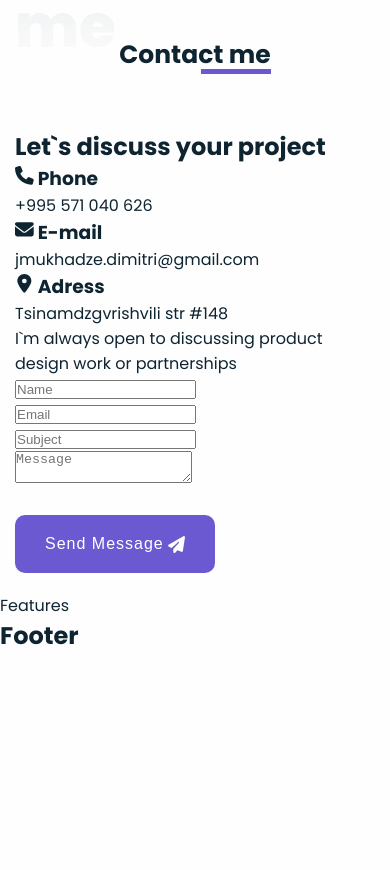
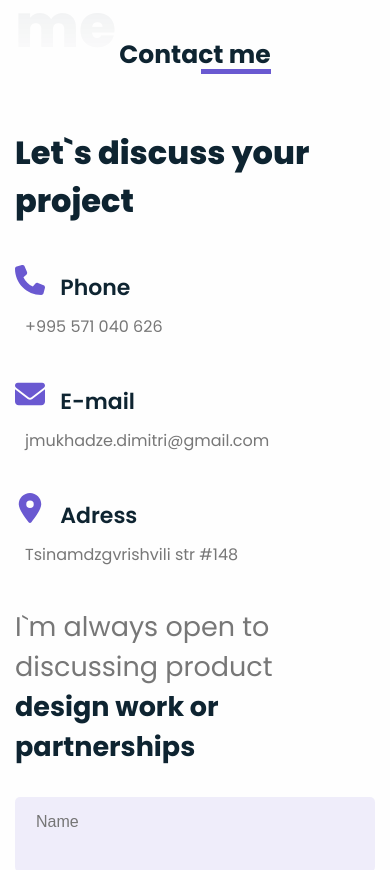
Before and after one commit to iScreAmn/react-portfolio, a React (Vite) app: page / in a window 390 px wide. Shown: the part 9720-10590 px from the top of the page. Before the commit the page ends 10373 px from the top, so only its background shows below. Built offline with nearby package versions, Linux system fonts and the light colour scheme.

Commit message:
Add styles & mobile layout at max-width: 980px, 768px, 320px

```diff
--- a/src/components/contacts/Contacts.css
+++ b/src/components/contacts/Contacts.css
@@ -0,0 +1,129 @@
+.contact-wrapper {
+  display: flex;
+  justify-content: space-between;
+  width: 100%;
+  gap: 50p;
+  padding-bottom: 60px;
+}
+
+.contact-left {
+  max-width: 418px;
+  width: 100%;
+}
+
+.contact-left h2 {
+  font-size: 32px;
+  font-weight: 800;
+  margin-bottom: 40px;
+}
+
+.contact-list li {
+  margin-bottom: 40px;
+}
+
+.contact-list h3 {
+  font-size: 22px;
+  font-weight: 600;
+  margin-bottom: 10px;
+}
+
+.contact-list h3 svg {
+  color: var(--second-color);
+  font-size: 30px;
+  margin-right: 10px;
+}
+
+.contact-list span {
+  color: var(--third-color);
+  margin-left: 10px;
+}
+
+.contact-list a {
+  color: var(--third-color);
+}
+
+.contact-right {
+  max-width: 536px;
+  width: 100%;
+}
+
+.contact-right p {
+  font-size: 27px;
+  margin-bottom: 30px;
+  color: var(--third-color);
+}
+
+.contact-right span {
+  display: block;
+  font-weight: 700;
+  color: var(--first-color);
+}
+
+.contact-form {}
+
+.contact-form input,
+.contact-form textarea {
+  border: 1px solid transparent;
+  outline: none;
+  border-radius: 5px;
+  margin-bottom: 20px;
+  padding: 15px 40px 40px 20px;
+  color: var(--first-color);
+  background: var(--bg-transparent-color-02);
+  font-size: var(--normal-font-size);
+  transition: .3s linear;
+}
+
+.contact-form textarea {
+  width: 100%;
+  resize: none;
+}
+
+.contact-form input:focus,
+.contact-form textarea:focus,
+.contact-form input:active,
+.contact-form input:active {
+  border: 1px solid #614fd0;
+}
+
+.first-row input {
+  width: 100%;
+}
+
+.second-row {
+  display: flex;
+  justify-content: space-between;
+}
+
+.second-row input {
+  width: 48%;
+}
+
+.contact-btn {
+  gap: 6px;
+  width: 205px;
+}
+
+@media (max-width: 980px) {
+  .contact-wrapper {
+    justify-content: center;
+    flex-wrap: wrap;
+  }
+}
+
+@media (max-width: 768px) {
+  .second-row {
+    flex-direction: column;
+    align-items: center;
+  }
+
+  .second-row input {
+    width: 100%;
+  }
+}
+
+@media (max-width: 320px) {
+  .inner-title {
+    font-size: 47px;
+  }
+}
```
